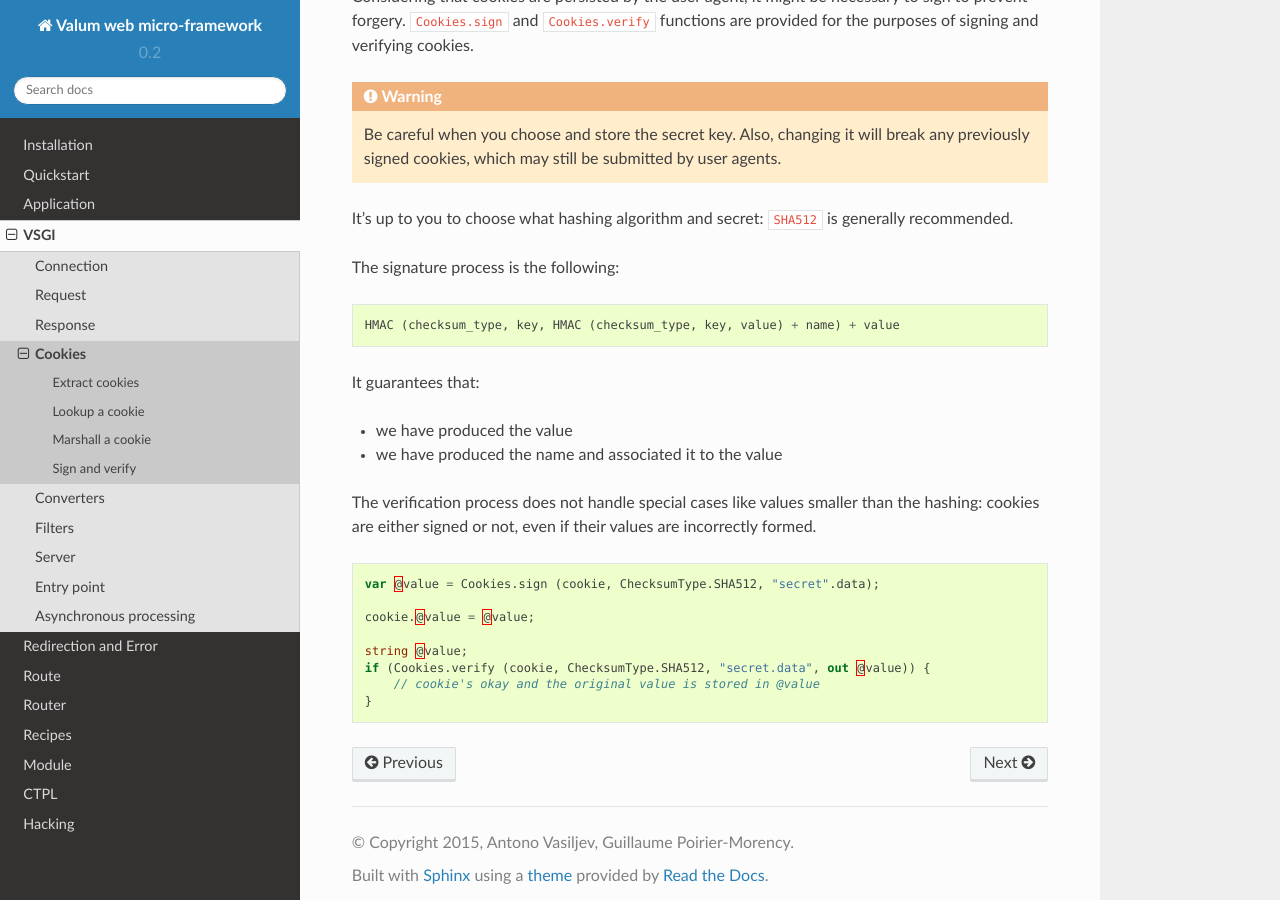
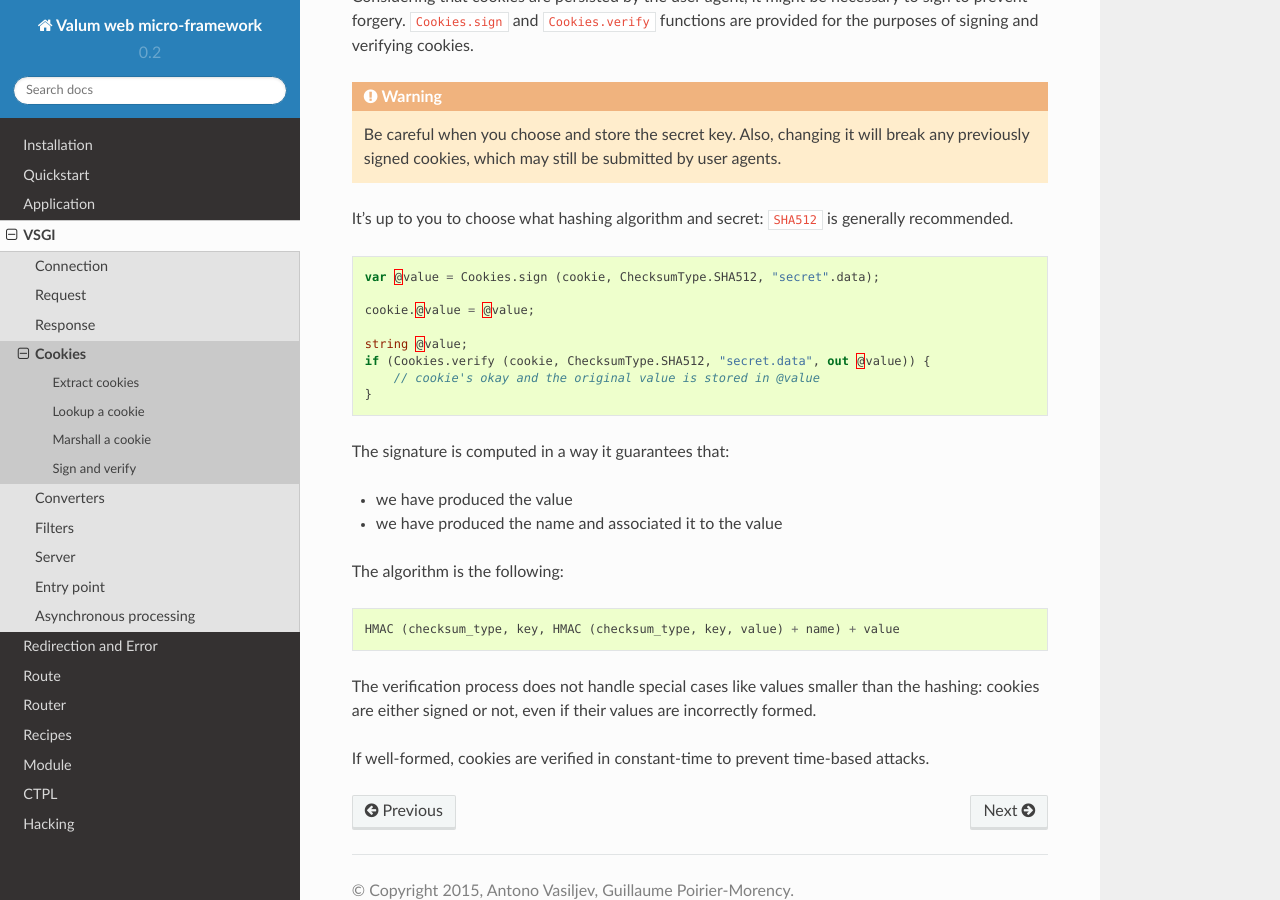
Before and after one commit to valum-framework/vsgi, a Sphinx documentation site: the page built from docs/vsgi/cookies.rst, in a window 1280 px wide and 900 px high, scrolled down 1744 px. Built offline with Sphinx 7.4.7 and the Read the Docs theme 2.0.0, drawn with Linux system fonts in a browser that asks for light colours; pages that are not in the unit, such as notebooks, are missing from menus; some of the changed lines change nothing that is shown.

Commit message:
Fix cookie verification process
Use a time-constant comparison to avoid time-based attacks when
verifying a cookie signature.

Fix the @value argument assigned to the cookie value even if the cookie
is not verified. It has to keep a 'null' value as documented.

Add a test to cover bad cookie signature.

Update the documentation to cover the time-constant comparison and
reorder some blocks for better readability.

```diff
--- a/docs/vsgi/cookies.rst
+++ b/docs/vsgi/cookies.rst
@@ -103,21 +103,6 @@
 It's up to you to choose what hashing algorithm and secret: ``SHA512`` is
 generally recommended.
 
-The signature process is the following:
-
-::
-
-    HMAC (checksum_type, key, HMAC (checksum_type, key, value) + name) + value
-
-It guarantees that:
-
--   we have produced the value
--   we have produced the name and associated it to the value
-
-The verification process does not handle special cases like values smaller than
-the hashing: cookies are either signed or not, even if their values are
-incorrectly formed.
-
 .. code:: vala
 
     var @value = Cookies.sign (cookie, ChecksumType.SHA512, "secret".data);
@@ -128,3 +113,21 @@
     if (Cookies.verify (cookie, ChecksumType.SHA512, "secret.data", out @value)) {
         // cookie's okay and the original value is stored in @value
     }
+
+The signature is computed in a way it guarantees that:
+
+-   we have produced the value
+-   we have produced the name and associated it to the value
+
+The algorithm is the following:
+
+::
+
+    HMAC (checksum_type, key, HMAC (checksum_type, key, value) + name) + value
+
+The verification process does not handle special cases like values smaller than
+the hashing: cookies are either signed or not, even if their values are
+incorrectly formed.
+
+If well-formed, cookies are verified in constant-time to prevent time-based
+attacks.
```
Also changed, not shown: 3 other files.
